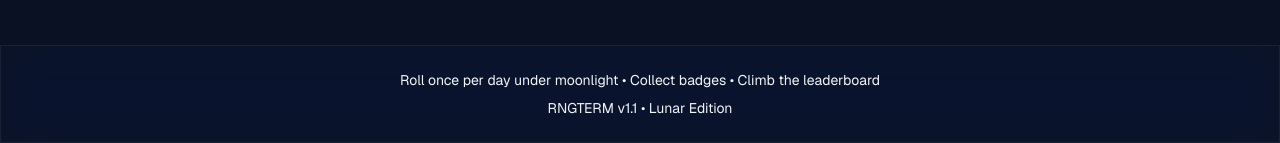
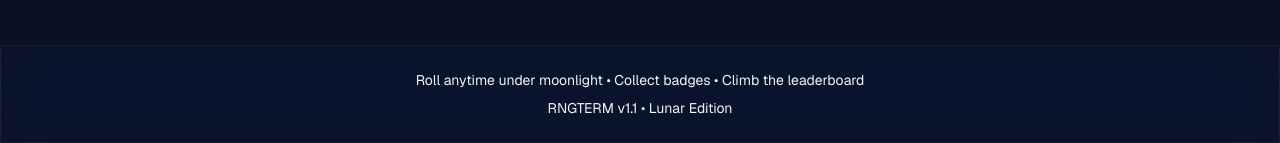
Before and after one commit to gettingfamouscat-hue-alt/RNGTERM2, a Next.js app: page / in a window 1280 px wide. Shown: the part 871-1014 px from the top of the page. Built offline with nearby package versions, Linux system fonts and the light colour scheme; no server answers; the database is empty.

Commit message:
Complete infinite rolls — remove all daily lock UI
Drop hasRolledToday/countdown/once-per-day copy; Roll only
disables while rolling. Keep best-of-day leaderboard + admin fixes.

```diff
--- a/app/layout.tsx
+++ b/app/layout.tsx
@@ -13,9 +13,9 @@ const geistMono = Geist_Mono({
 });
 
 export const metadata: Metadata = {
-  title: "RNGTERM - Daily Lunar Roll",
-  description: "Roll once per day under moonlight. Earn badges, collect entropy points, and climb the leaderboard in this lunar-inspired number game.",
-  keywords: ["rng", "random", "game", "daily", "badges", "leaderboard", "lunar"],
+  title: "RNGTERM - Lunar Roll",
+  description: "Roll anytime under moonlight. Earn badges, collect entropy points, and climb the leaderboard in this lunar-inspired number game.",
+  keywords: ["rng", "random", "game", "badges", "leaderboard", "lunar", "infinite"],
 };
 
 export default function RootLayout({
--- a/app/page.tsx
+++ b/app/page.tsx
@@ -65,9 +65,6 @@ export default function Home() {
     }
   }
 
-  // No daily limit - always allow rolling
-  const hasRolledToday = false;
-
   return (
     <div className="min-h-screen relative">
       <LunarEntrance />
@@ -134,7 +131,6 @@ export default function Home() {
                       rolling={rolling}
                       result={result}
                       onRoll={handleRoll}
-                      hasRolledToday={hasRolledToday}
                       error={error}
                     />
                   </div>
@@ -191,7 +187,7 @@ export default function Home() {
         {/* Footer */}
         <footer className="glass-panel border-t mt-12" style={{ borderColor: 'var(--border-dim)' }}>
           <div className="container mx-auto px-4 sm:px-6 py-6 text-center text-muted text-xs sm:text-sm space-y-2">
-            <p>Roll once per day under moonlight • Collect badges • Climb the leaderboard</p>
+            <p>Roll anytime under moonlight • Collect badges • Climb the leaderboard</p>
             <p className="text-dim">RNGTERM v1.1 • Lunar Edition</p>
           </div>
         </footer>
--- a/components/RollAnimation.tsx
+++ b/components/RollAnimation.tsx
@@ -6,11 +6,10 @@ interface RollAnimationProps {
   rolling: boolean;
   result: { rollNumber: number; totalEP: number; rarity: string } | null;
   onRoll: () => void;
-  hasRolledToday: boolean;
   error: string | null;
 }
 
-export function RollAnimation({ rolling, result, onRoll, hasRolledToday, error }: RollAnimationProps) {
+export function RollAnimation({ rolling, result, onRoll, error }: RollAnimationProps) {
   const [displayNumber, setDisplayNumber] = useState<number | null>(null);
   const [animating, setAnimating] = useState(false);
   const [showResult, setShowResult] = useState(false);
--- a/components/admin/AdminDashboard.tsx
+++ b/components/admin/AdminDashboard.tsx
@@ -673,9 +673,9 @@ export function AdminDashboard({ onLogout }: AdminDashboardProps) {
                     </div>
 
                     <div className="flex items-center justify-between text-sm border-t pt-2 mt-2" style={{ borderColor: 'var(--border-dim)' }}>
-                      <span className="text-muted uppercase text-xs">{badge.rarity}</span>
-                      <span className="text-red-400 font-mono">+{badge.epValue} EP</span>
-                      <span className="text-muted text-xs">{badge._count.rollBadges} earned</span>
+                      <span className="text-muted uppercase text-xs">{badge?.rarity || 'Unknown'}</span>
+                      <span className="text-red-400 font-mono">+{badge?.epValue || 0} EP</span>
+                      <span className="text-muted text-xs">{badge?.timesEarned || 0} earned</span>
                     </div>
                   </div>
                 ))}
```
Also changed, not shown: 1 other file (tests, documents, lock files or other folders).
